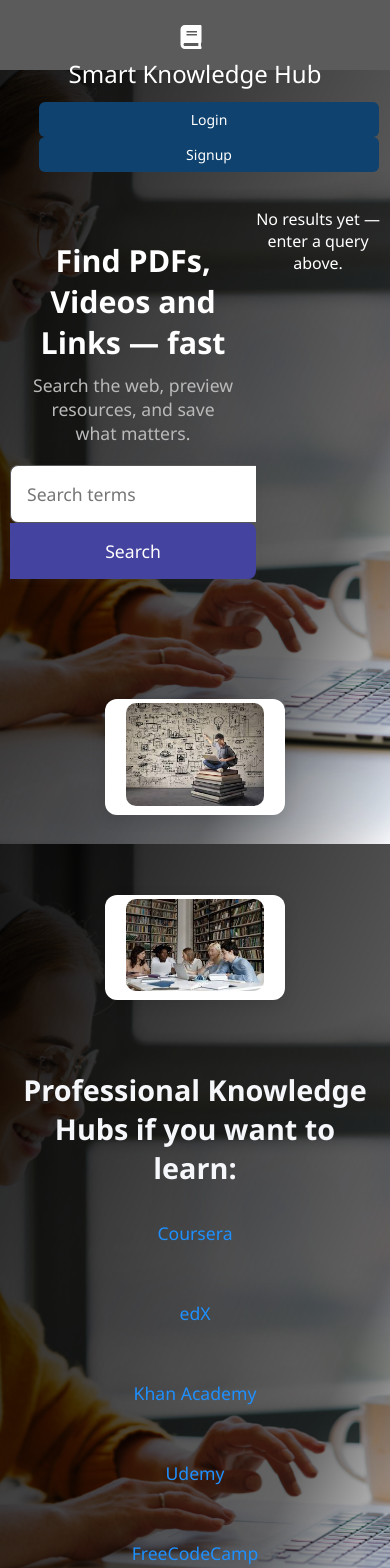
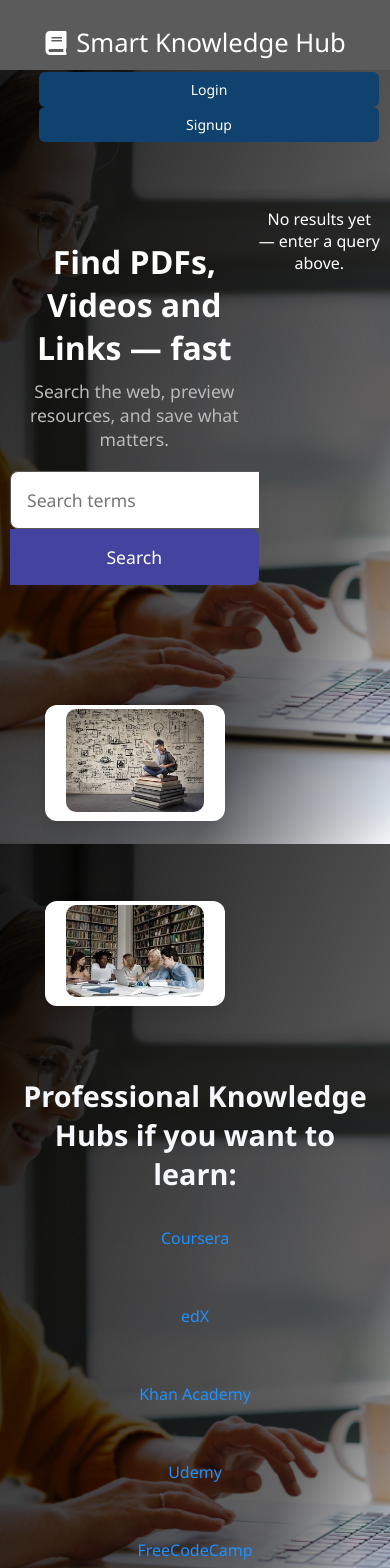
Before and after one commit to hermelagetachew999-collab/smart-knowledge-hub, a React (Create React App) app: page / in a window 390 px wide. Shown: the top 1568 px of the page. Built offline with nearby package versions, Linux system fonts and the light colour scheme.

Commit message:
Fixed mobile layout — now perfect on phones

```diff
--- a/src/index.css
+++ b/src/index.css
@@ -33,30 +33,11 @@ body {
 }
 
 /* NAVBAR ------------------------------------- */
-/* UNIVERSAL RESPONSIVE — WORKS ON ALL MACHINES (320px → 4K) */
-@media (max-width: 1024px) {
-  .resources-grid {
-    grid-template-columns: repeat(auto-fit, minmax(300px, 1fr));
-    gap: 20px;
-    padding: 0 20px;
-  }
-}
-
 @media (max-width: 768px) {
   .navbar {
-    padding: 16px 20px;
     flex-direction: column;
-    text-align: center;
+    padding: 15px 20px;
     gap: 12px;
-  }
-
-  .logo {
-    flex-direction: column;
-    gap: 8px;
-  }
-
-  .logo span {
-    font-size: 1.5rem;
   }
 
   .nav-actions {
@@ -65,24 +46,23 @@ body {
 
   .nav-actions button {
     width: 100%;
-    padding: 14px;
-    font-size: 1.1rem;
+    padding: 12px;
   }
 
   .hero h1 {
-    font-size: 2.2rem;
-    padding: 0 20px;
+    font-size: 2rem !important;
+    padding: 0 15px;
   }
 
   .hero p {
-    font-size: 1.15rem;
-    padding: 0 30px;
+    font-size: 1.1rem;
+    padding: 0 20px;
   }
 
   .search-box {
     flex-direction: column;
-    width: 90%;
-    max-width: 500px;
+    width: 92%;
+    max-width: 400px;
   }
 
   .search-input,
@@ -93,53 +73,49 @@ body {
   }
 
   .resources-grid {
-    grid-template-columns: 1fr;
-    padding: 0 15px;
+    grid-template-columns: 1fr !important;
+    gap: 18px;
+    padding: 0 12px;
+  }
+
+  .resource-card {
+    margin: 0 auto;
+    max-width: 380px;
   }
 
   .modal-content {
-    width: 94% !important;
-    margin: 20px auto;
-    padding: 20px;
-    max-height: 92vh;
-    overflow-y: auto;
+    width: 95% !important;
+    padding: 18px;
+    margin: 15px auto;
   }
 
   .library-header h2 {
-    font-size: 1.7rem;
+    font-size: 1.6rem;
   }
 
   .close-btn {
-    font-size: 2.4rem;
-    top: 10px;
-    right: 15px;
+    font-size: 2.2rem;
+    top: 8px;
+    right: 12px;
   }
 
   .features-section {
     flex-direction: column;
-    align-items: center;
+    gap: 30px;
     padding: 0 15px;
   }
 
   .knowledge-hub h2 {
-    font-size: 1.6rem;
-    padding: 0 20px;
+    font-size: 1.5rem;
+    padding: 0 15px;
   }
 
   .hub-link {
     display: block;
-    width: 80%;
+    width: 85%;
     margin: 10px auto;
     padding: 14px;
-    font-size: 1.1rem;
   }
-}
-
-@media (max-width: 480px) {
-  .hero h1 { font-size: 1.9rem; }
-  .hero p  { font-size: 1.05rem; padding: 0 20px; }
-  .search-input, .icon-btn { font-size: 1rem; }
-  .card-title { font-size: 1.15rem; }
 }
 .navbar {
   display: flex;
```
